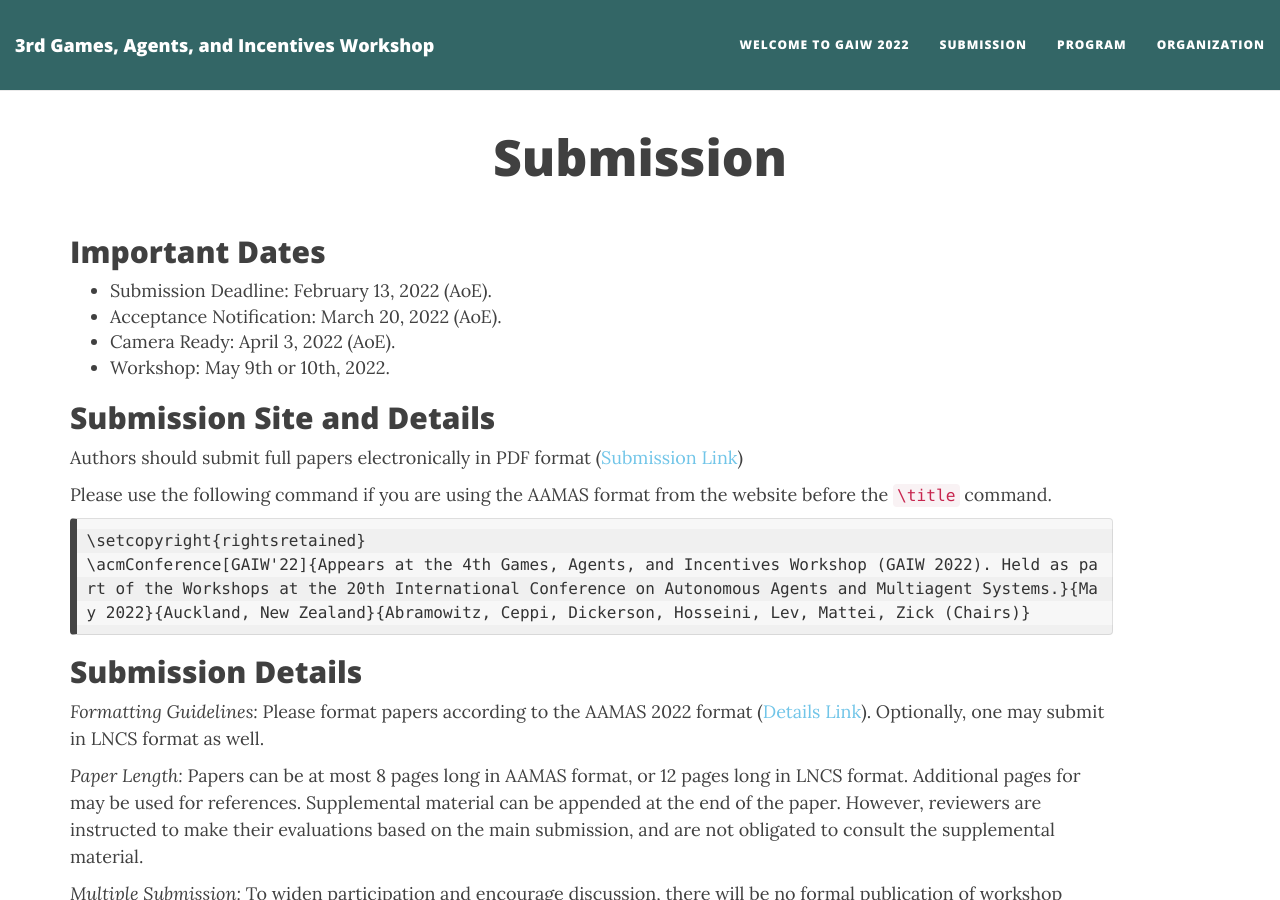
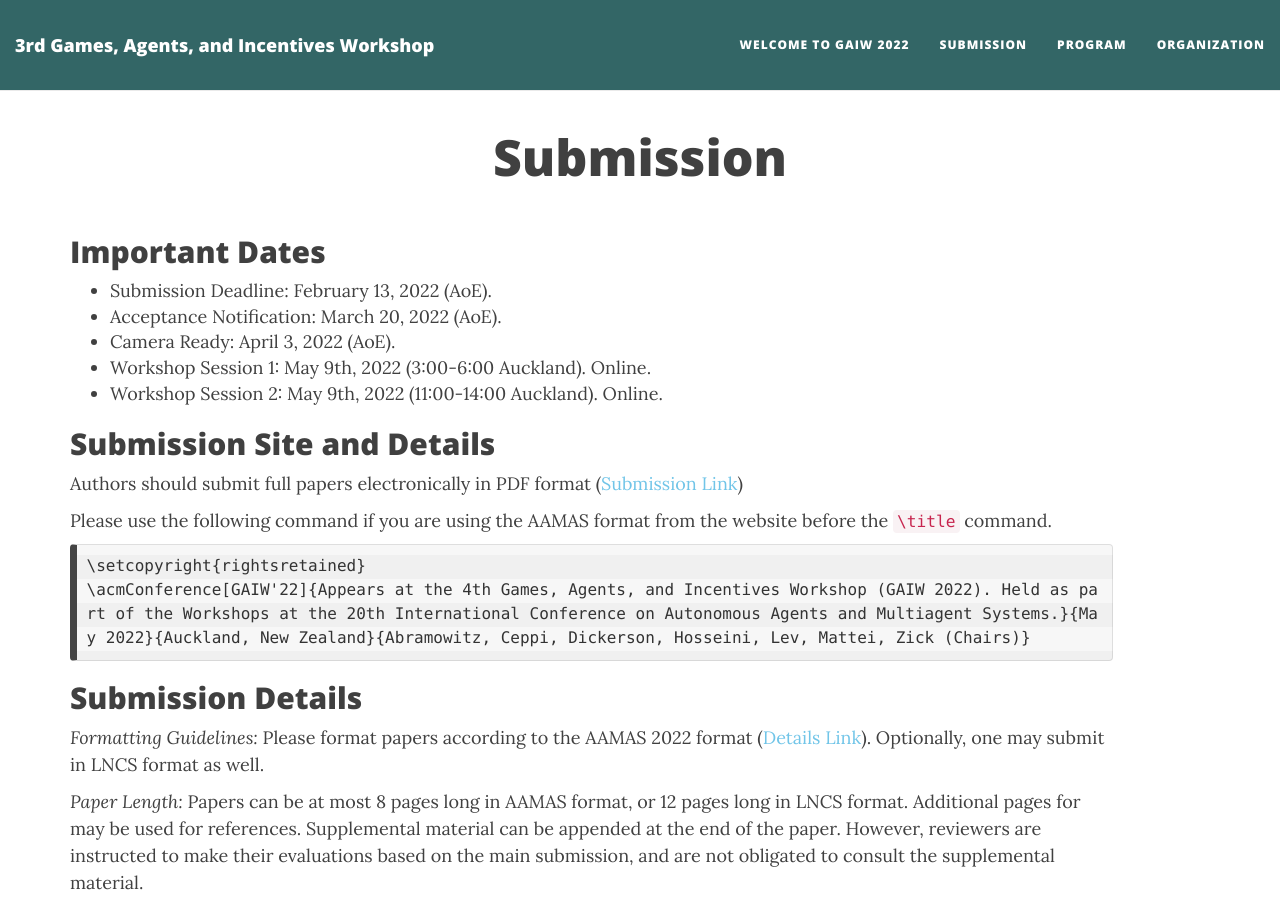
Before and after one commit to BenAbramowitz/gaiw2023, a Jekyll site: the page built from submission.md, in a window 1280 px wide and 900 px high. Built offline with Jekyll 4.4.1, drawn with Linux system fonts in a browser that asks for light colours; nearby versions of some CDN libraries.

Commit message:
Update submission.md

```diff
--- a/submission.md
+++ b/submission.md
@@ -8,7 +8,8 @@ published: true
 * Submission Deadline: February 13, 2022 (AoE).
 * Acceptance Notification: March 20, 2022 (AoE).
 * Camera Ready: April 3, 2022 (AoE).
-* Workshop: May 9th or 10th, 2022.
+* Workshop Session 1: May 9th, 2022 (3:00-6:00 Auckland). Online.
+* Workshop Session 2: May 9th, 2022 (11:00-14:00 Auckland). Online.
 
 ## Submission Site and Details
 Authors should submit full papers electronically in PDF format ([Submission Link](https://easychair.org/conferences/?conf=gaiw2022))
```
